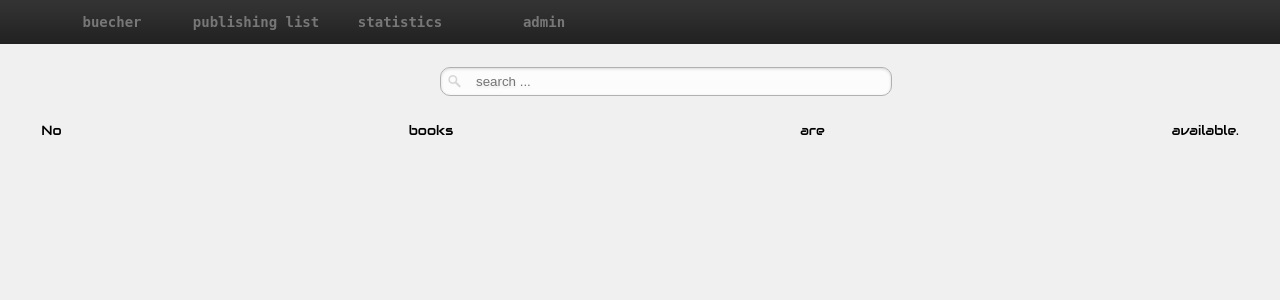
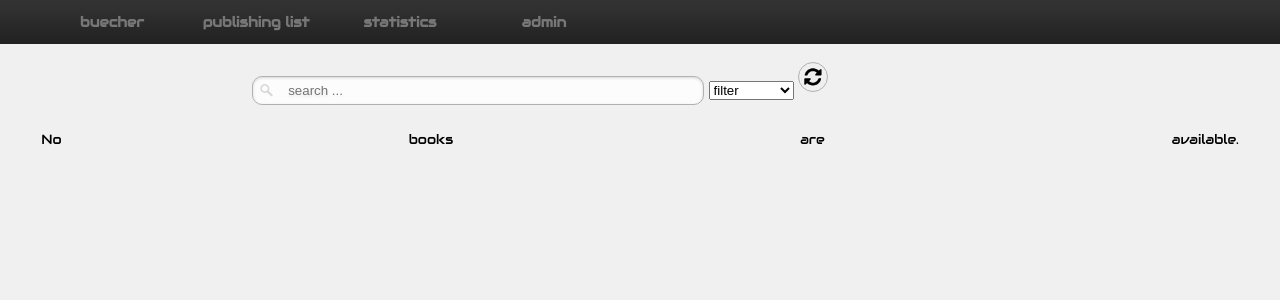
Before and after one commit to jnphilipp/buecher, a Django app: page / in a window 1280 px wide. Shown: the top 300 px of the page. Run offline with Django 3.2, Linux system fonts and the light colour scheme; data that the repository does not hold is empty; parts of the project's set-up code (start-up, migrations or seed data) failed here and were passed over; some libraries are stand-ins or nearby versions.

Commit message:
Added filter.

```diff
--- a/assets/css/style.css
+++ b/assets/css/style.css
@@ -1,4 +1,4 @@
-header, footer, nav, article, aside {display:block;}
+header, footer, nav, article, aside {display: block;}
 body {background: #F0F0F0;
 	font-family: 'Audiowide', monospace;
 	font-size: 10pt;
@@ -14,8 +14,7 @@ h2 {text-align: center;
 	font-size: 20pt;
 	color: black;}
 
-a {font-family: monospace;
-	font-size: 10pt;
+a {font-size: 10pt;
 	font-weight: bold;
 	color: #777;
 	text-decoration: none;}
@@ -158,9 +157,9 @@ figure#list:active {position: relative;
 
 /*### search box ###*/
 
-#search_box {display: block; position: relative;
-	left: 50%;
-	width: 0;}
+#search_box {display: block;
+	margin 0 auto;
+	text-align: center;}
 
 #search {background: url(/static/images/search-white.png) 6px center no-repeat #fcfcfc;
 	border: 1px solid #b1b1b1;
--- a/books/views.py
+++ b/books/views.py
@@ -54,14 +54,24 @@ def books_autocomplete(request):
 
 
 def index(request):
-	search = request.GET.get('search')
-	if search:
+	search = request.GET.get('search') if request.GET.get('search') else ''
+	filter = request.GET.get('filter')
+	if search or filter:
 		firstname, _, lastname = search.rpartition(' ')
-		book_list = Book.objects.filter(Q(title__icontains=search) | Q(series__name__icontains=search) | (Q(authors__firstname__icontains=firstname) & Q(authors__lastname__icontains=lastname)) | Q(publisher__name__icontains=search)).order_by('authors__lastname', 'authors__firstname', 'series__name', 'volume', 'published_on').distinct()
+		if filter == 'unread':
+			book_list = Book.objects.filter((Q(title__icontains=search) | Q(series__name__icontains=search) | (Q(authors__firstname__icontains=firstname) & Q(authors__lastname__icontains=lastname)) | Q(publisher__name__icontains=search)) & Q(read_on__isnull=True)).order_by('authors__lastname', 'authors__firstname', 'series__name', 'volume', 'published_on').distinct()
+		elif filter == 'unread':
+			book_list = Book.objects.filter((Q(title__icontains=search) | Q(series__name__icontains=search) | (Q(authors__firstname__icontains=firstname) & Q(authors__lastname__icontains=lastname)) | Q(publisher__name__icontains=search)) & Q(read_on__isnull=False)).order_by('authors__lastname', 'authors__firstname', 'series__name', 'volume', 'published_on').distinct()
+		elif filter == 'wishlist':
+			book_list = Book.objects.filter((Q(title__icontains=search) | Q(series__name__icontains=search) | (Q(authors__firstname__icontains=firstname) & Q(authors__lastname__icontains=lastname)) | Q(publisher__name__icontains=search)) & Q(purchased_on__isnull=True)).order_by('authors__lastname', 'authors__firstname', 'series__name', 'volume', 'published_on').distinct()
+		elif filter == 'purchased':
+			book_list = Book.objects.filter((Q(title__icontains=search) | Q(series__name__icontains=search) | (Q(authors__firstname__icontains=firstname) & Q(authors__lastname__icontains=lastname)) | Q(publisher__name__icontains=search)) & Q(purchased_on__isnull=False)).order_by('authors__lastname', 'authors__firstname', 'series__name', 'volume', 'published_on').distinct()
+		else:
+			book_list = Book.objects.filter(Q(title__icontains=search) | Q(series__name__icontains=search) | (Q(authors__firstname__icontains=firstname) & Q(authors__lastname__icontains=lastname)) | Q(publisher__name__icontains=search)).order_by('authors__lastname', 'authors__firstname', 'series__name', 'volume', 'published_on').distinct()
 	else:
 		book_list = Book.objects.all().order_by('-updated_at')
+
 	paginator = Paginator(book_list, 30)
-
 	page = request.GET.get('page')
 	try:
 		books = paginator.page(page)
--- a/templates/books/index.html
+++ b/templates/books/index.html
@@ -3,17 +3,26 @@
 {% block searchbox %}
 <div id="search_box">
 	<form action="" method="get" accept-charset="UTF-8" autocomplete="off">
-		<input type="text" id="search" name="search" placeholder="search ..." required />
+		<input type="text" id="search" name="search" placeholder="search ..."/>
+		<select name="filter">
+			<option value="">filter</option>
+			<option value="">---</option>
+			<option value="unread">unread</option>
+			<option value="read">read</option>
+			<option value="wishlist">wishlist</option>
+			<option value="purchased">purchased</option>
+		</select>
+		<button type="submit" class="reload_button" />
 	</form>
 </div>
 {% endblock %}
 
 {% block page_arrows %}
 {% if books.has_previous %}
-	<div class="left_arrow"><a href="?{% if request.GET.search %}search={{ request.GET.search }}&{% endif %}page={{ books.previous_page_number }}"><span class="arrow-w"></span></a></div>
+	<div class="left_arrow"><a href="?{% if request.GET.search %}search={{ request.GET.search }}&{% endif %}{% if request.GET.filter %}filter={{ request.GET.filter }}&{% endif %}page={{ books.previous_page_number }}"><span class="arrow-w"></span></a></div>
 {% endif %}
 {% if books.has_next %}
-	<div class="right_arrow"><a href="?{% if request.GET.search %}search={{ request.GET.search }}&{% endif %}page={{ books.next_page_number }}"><span class="arrow-e"></span></a></div>
+	<div class="right_arrow"><a href="?{% if request.GET.search %}search={{ request.GET.search }}&{% endif %}{% if request.GET.filter %}filter={{ request.GET.filter }}&{% endif %}page={{ books.next_page_number }}"><span class="arrow-e"></span></a></div>
 {% endif %}
 {% endblock %}
 
```
